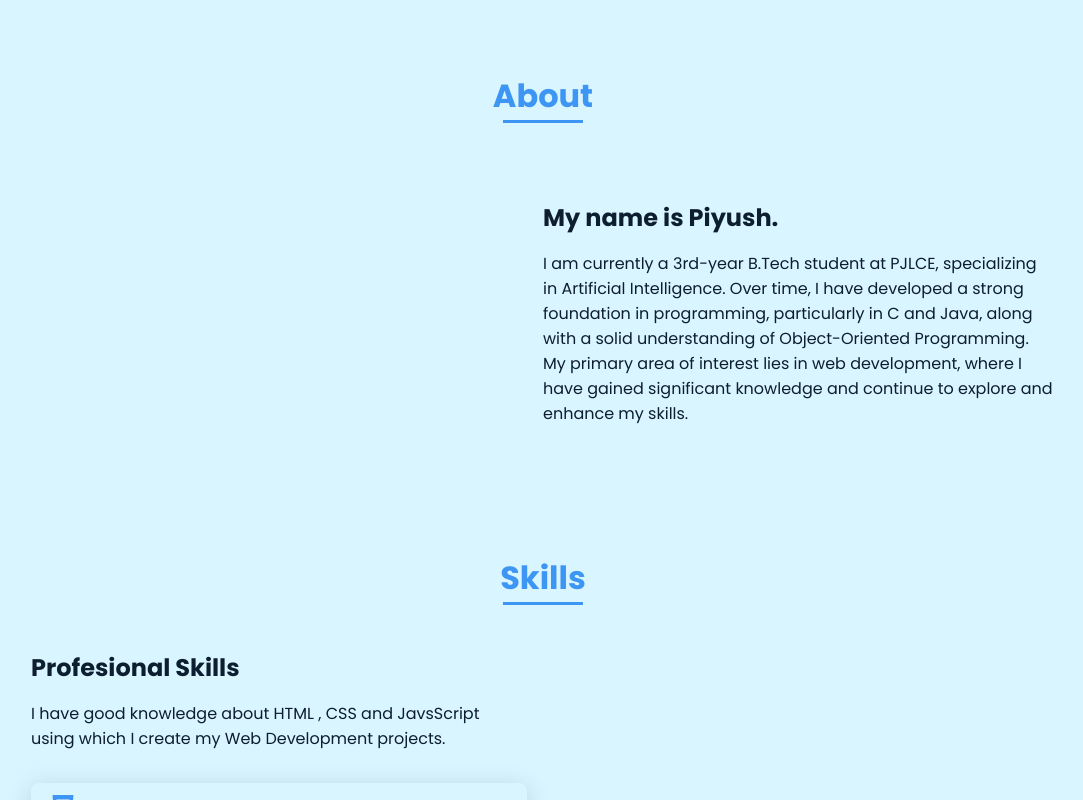
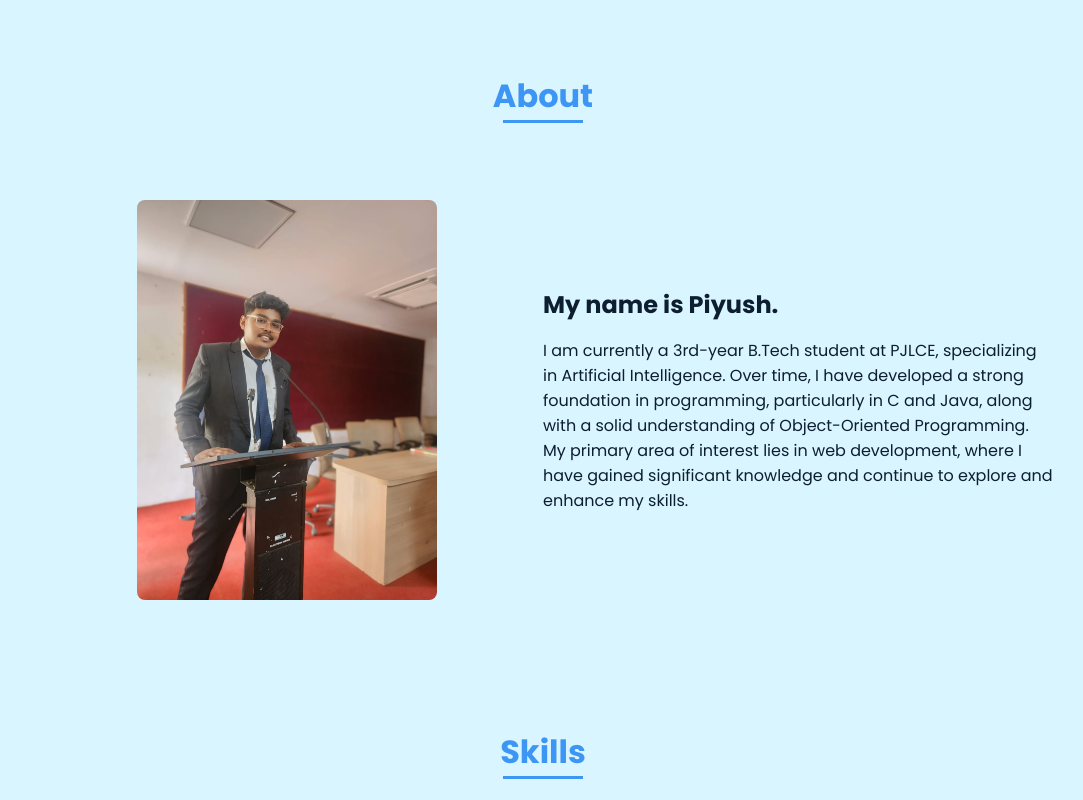
Before and after one commit to piyushbankar/portfolio, a plain HTML site: page index.html in a window 1280 px wide. Shown: the part 699-1499 px from the top of the page, without its empty margins (97-1180 px from the left). Drawn offline with nearby package versions, Linux system fonts and the light colour scheme; files whose address does not match are found by name.

Commit message:
Update index.html

```diff
--- a/index.html
+++ b/index.html
@@ -73,7 +73,7 @@
 
                 <div class="about__container bd-grid">
                     <div class="about__img">
-                        <img src="img/pysh.jpg" alt="">
+                        <img src="https://github.com/piyushbankar/portfolio/blob/main/pysh.jpg" alt="">
                     </div>
 
                     <div>
```
